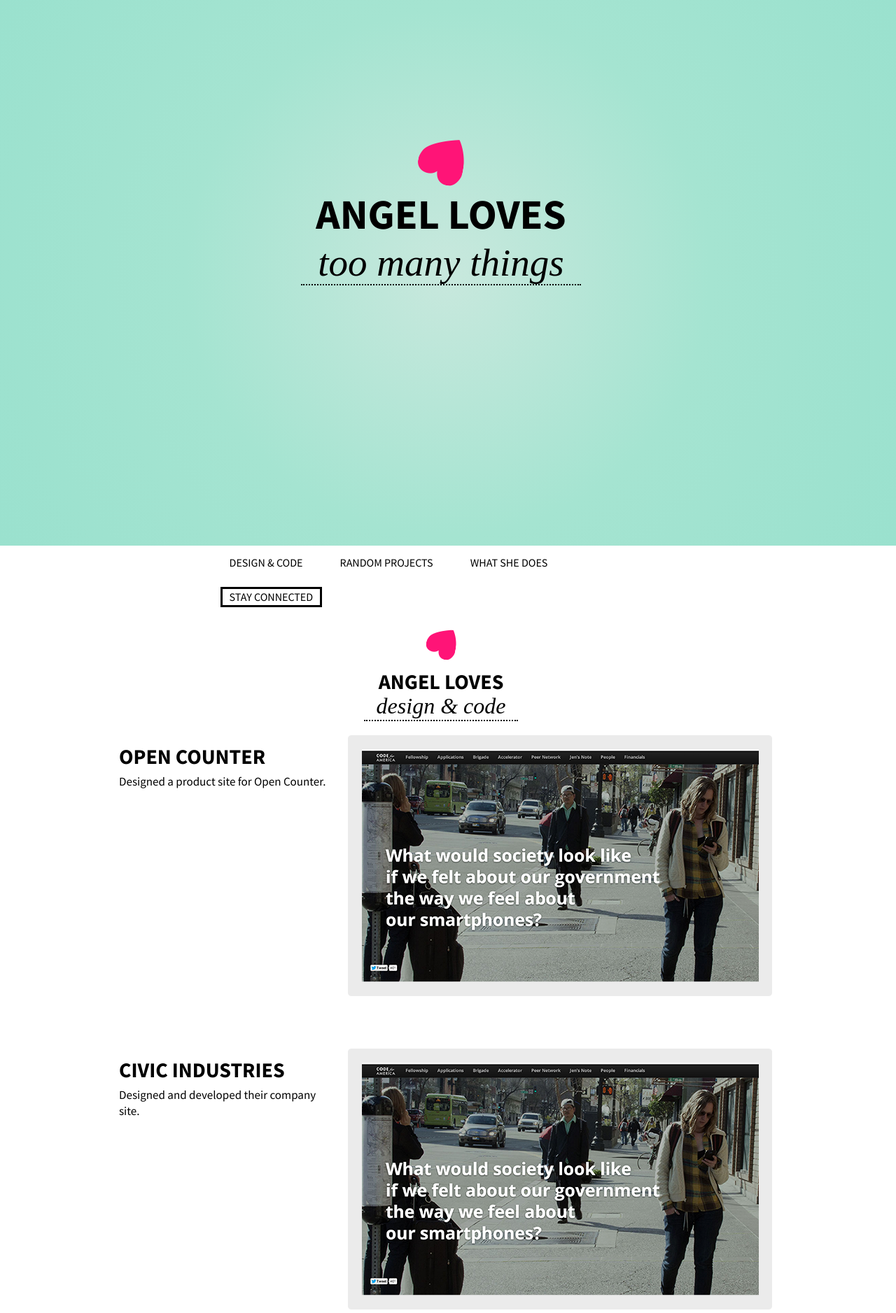
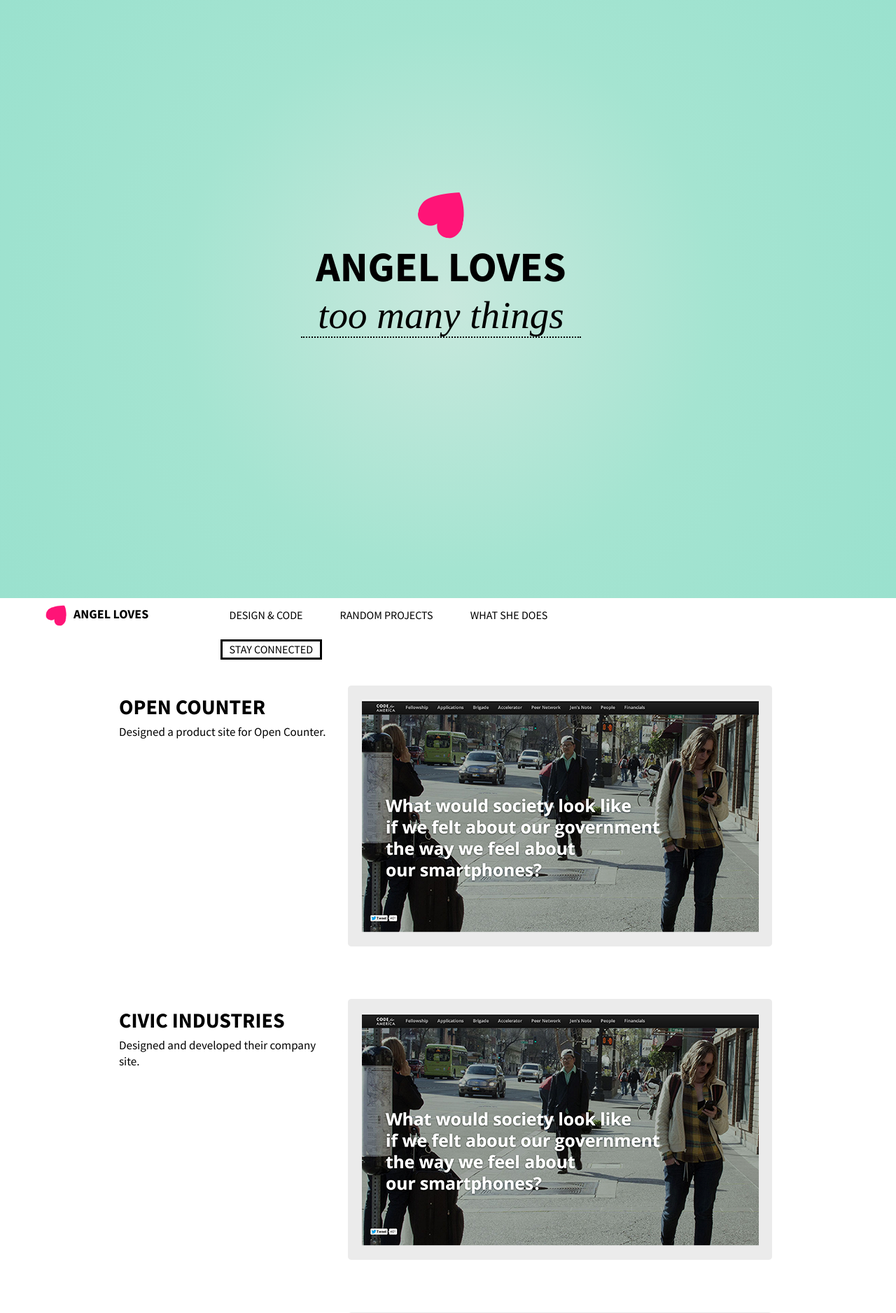
Before and after one commit to ahelkit/angellov.es, a Jekyll site: the page workingforyou/index.html, which Jekyll copies as it is, in a window 1280 px wide. Shown: the top 1877 px of the page at 70% size. Built offline with Jekyll 4.4.1, drawn with Linux system fonts in a browser that asks for light colours; nearby versions of some CDN libraries; comment, search, counter and statistics services are not loaded; some of the changed text lies outside the part shown.

Commit message:
Removed subheaders and added a logo to the nav

```diff
--- a/css/main.css
+++ b/css/main.css
@@ -6,7 +6,6 @@ body {
 
 span {
   font-size: 18px;
-  font-style: italic;
 }
 
 a {
@@ -57,6 +56,7 @@ p {
 
 .container{
   height: 780px;
+  padding-top: 75px;
 }
 
 #backtotop {
@@ -146,6 +146,7 @@ p {
 }
 
 .navbar {
+  background: rgba( 255, 255, 255, .9);
   margin-bottom: 0px;
   top:0;
   left:0;
@@ -153,10 +154,31 @@ p {
   z-index: 1000;
 }
 
-.navbar .container{
-  background: rgba( 255, 255, 255, .9);
+.navbar .container {
   height: 50px;
   text-transform: uppercase;
+  max-width: 1170px;
+  padding-top: 0px;
+}
+
+.navbar .navbar-brand {
+  display: block;
+  max-width: 200px;
+  padding: 10px 10px;
+  margin-right: auto;
+  margin-left: auto;
+  float: left;
+  color: #000;
+  font-weight: 700;
+  text-transform: uppercase;
+  text-decoration: none;
+  font-style: normal;
+  font-size: 18px;
+}
+
+.navbar .navbar-brand img {
+  max-width: 30px;
+  padding-right: 10px;
 }
 
 .navbar .nav {
--- a/workingforyou/index.html
+++ b/workingforyou/index.html
@@ -55,6 +55,7 @@
 
     <div id="navbar" class="navbar">
       <div class="container">
+        <a class="navbar-brand" href="#"><img src="/img/heart_logo.png" alt="Angel loves logo" />Angel Loves</a>
         <ul class="nav">
           <li><a  class="smooth" href="#work">Design &amp; Code</a></li>
           <li><a  class="smooth" href="#random">Random Projects</a></li>
@@ -67,14 +68,6 @@
 
     <div id="work">
       <div class="container">
-
-        <div class="row">
-          <div class="subheader">
-            <img src="/img/heart_logo.png" alt="Angel loves logo" />
-            <h2>Angel Loves</h2>
-            <div class="thing">design &amp; code</div>
-          </div>
-        </div>
 
         <div class="row worksections">
           <div class="span4 workdescription">
@@ -143,13 +136,6 @@
     <div id="random">
       <div class="container">
 
-         <div class="row">
-          <div class="subheader">
-            <img src="/img/heart_logo.png" alt="Angel loves logo" />
-            <h2>Angel Loves</h2>
-            <div class="thing">fun random projects</div>
-          </div>
-        </div>
         <h2>Fun Random Projects</h2>
         <div class="row work">
 
@@ -200,13 +186,6 @@
       <div class="container">
 
         <div class="row">
-          <div class="subheader">
-            <img src="/img/heart_logo.png" alt="Angel loves logo" />
-            <h2>Angel Loves</h2>
-            <div class="thing">what she does</div>
-          </div>
-        </div>
-        <div class="row">
           <div class="span7">
             <div class="firstName">
                 <h1>Hi, I am Angel Kittiyachavalit</h1>
@@ -251,14 +230,6 @@
       <div class="container">
 
         <div class="row">
-          <div class="subheader">
-            <img src="/img/heart_logo.png" alt="Angel loves logo" />
-            <h2>Angel Loves</h2>
-            <div class="thing">staying connected</div>
-          </div>
-        </div>
-
-        <div class="row">
           <p>Ways to get in touch and see what other things I love:</p>
           <ul class="social unstyled">
             <li><a class="mail" mailto=></a></li>
```
Also changed, not shown: 2 other files.
